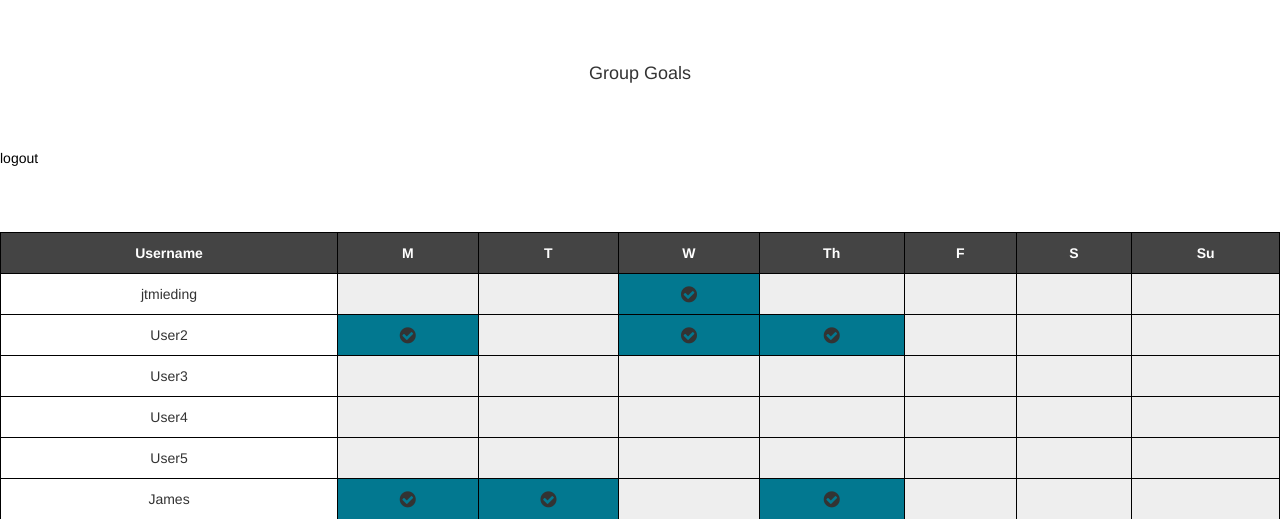
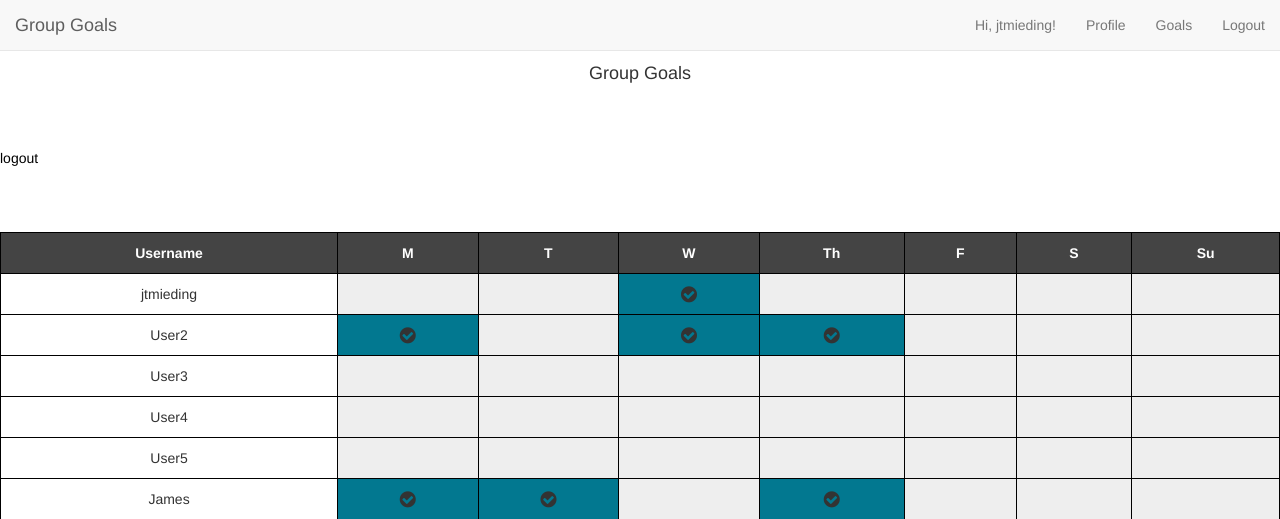
Before and after one commit to jmieding/group_goals_app, a Django app: page / in a window 1280 px wide. Shown: the top 519 px of the page. Run offline with Django 3.2, Linux system fonts and the light colour scheme; a user stored in the database is signed in; data comes from the database, SQL or seed files in the repository; some libraries are stand-ins or nearby versions.

Commit message:
create user profile template, update base.html to contain navbar

```diff
--- a/to_do/templates/base.html
+++ b/to_do/templates/base.html
@@ -12,18 +12,47 @@
   <script src="http://ajax.googleapis.com/ajax/libs/angularjs/1.4.8/angular.min.js"></script>
 
   {% load staticfiles %}
-  <!--JavaScript-->
-  <script src="{% static 'script.js' %}" async></script>
+
   <!--Bootstrap-->
+  <script src="{% static 'bootstrap-3.3.6-dist/js/bootstrap.min.js' %}"></script>
   <link href="{% static 'bootstrap-3.3.6-dist/css/bootstrap.min.css' %}" rel="stylesheet" type="text/css" />
+
   <!-- Font-Awesome -->
   <link rel="stylesheet" href="{% static 'font-awesome-4.6.3/css/font-awesome.min.css' %}" rel="stylesheet" type="text/css" />
-  <!--CSS-->
+
+  <!--Custom CSS-->
   <link href="{% static 'style.css' %}" rel="stylesheet" type="text/css" />
+
+  <!--Custom JavaScript-->
+  <script src="{% static 'script.js' %}" async></script>
 </head>
 
 
 <body>
+  <nav class="navbar navbar-default navbar-fixed-top">
+    <div class="container-fluid">
+    <!-- Brand and toggle get grouped for better mobile display -->
+      <div class="navbar-header">
+        <button type="button" class="navbar-toggle collapsed" data-toggle="collapse" data-target="#collapsed-navbar" aria-expanded="false">
+          <span class="sr-only">Toggle navigation</span>
+          <span class="icon-bar"></span>
+          <span class="icon-bar"></span>
+          <span class="icon-bar"></span>
+        </button>
+        <a class="navbar-brand" href="#">Group Goals</a>
+      </div>
+
+      <div class="collapse navbar-collapse" id="collapsed-navbar">
+        <ul class="nav navbar-nav navbar-right">
+          <li><a href="#">Hi, {{request.user.username}}!</a></li>
+          <li><a href="{% url 'profile' %}">Profile<span class="sr-only">(current)</span></a></li>
+          <li><a href="{% url 'index' %}">Goals</a></li>
+          <li><a href="{% url 'logout_user' %}">Logout</a></li>
+        </ul>
+      </div>
+    </div>
+  </nav>
+
 {% block content %}
 {% endblock content %}
 
```
Also changed, not shown: to_do/goals/templates/goals/profile.html (added, +16 -0 lines).
